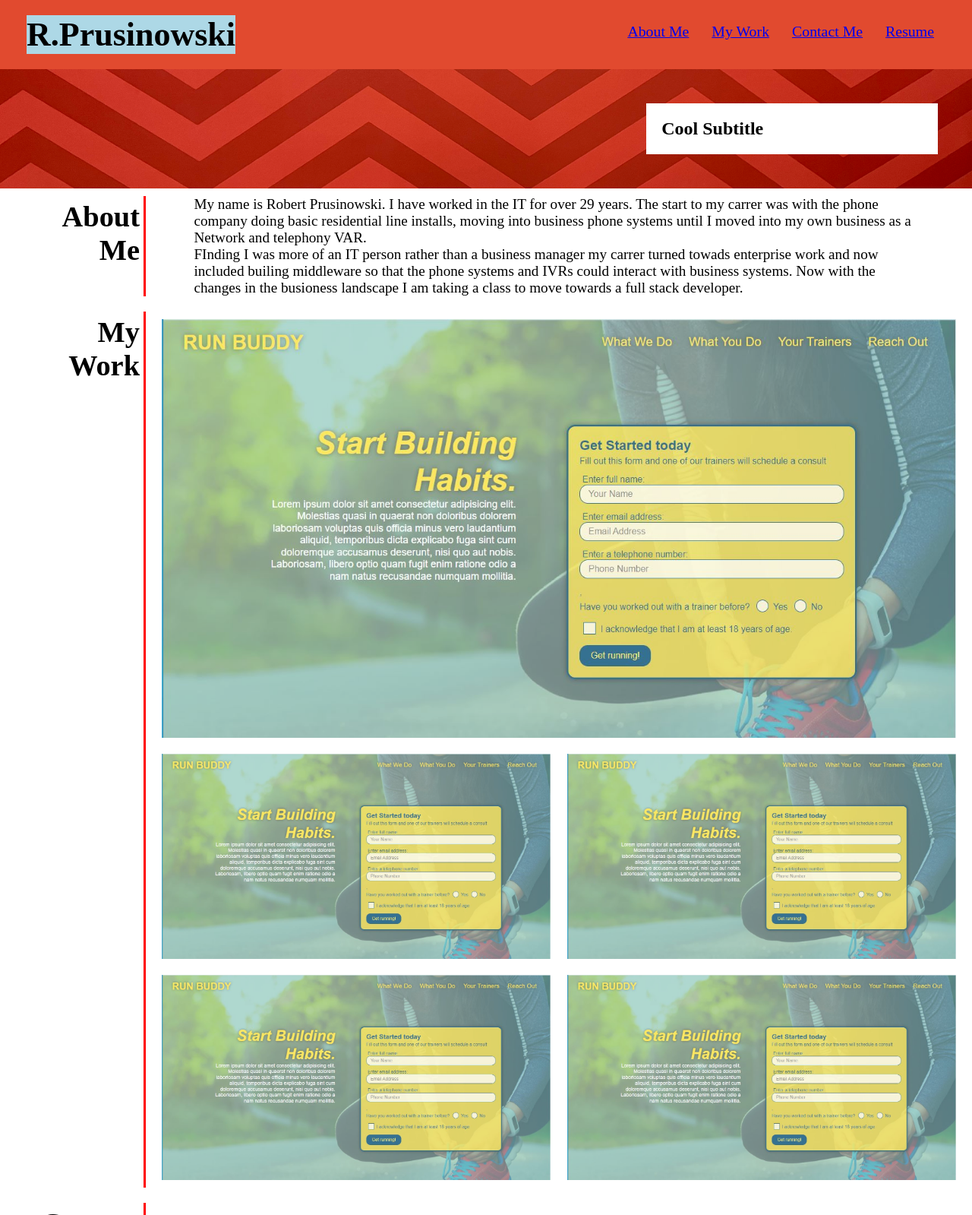
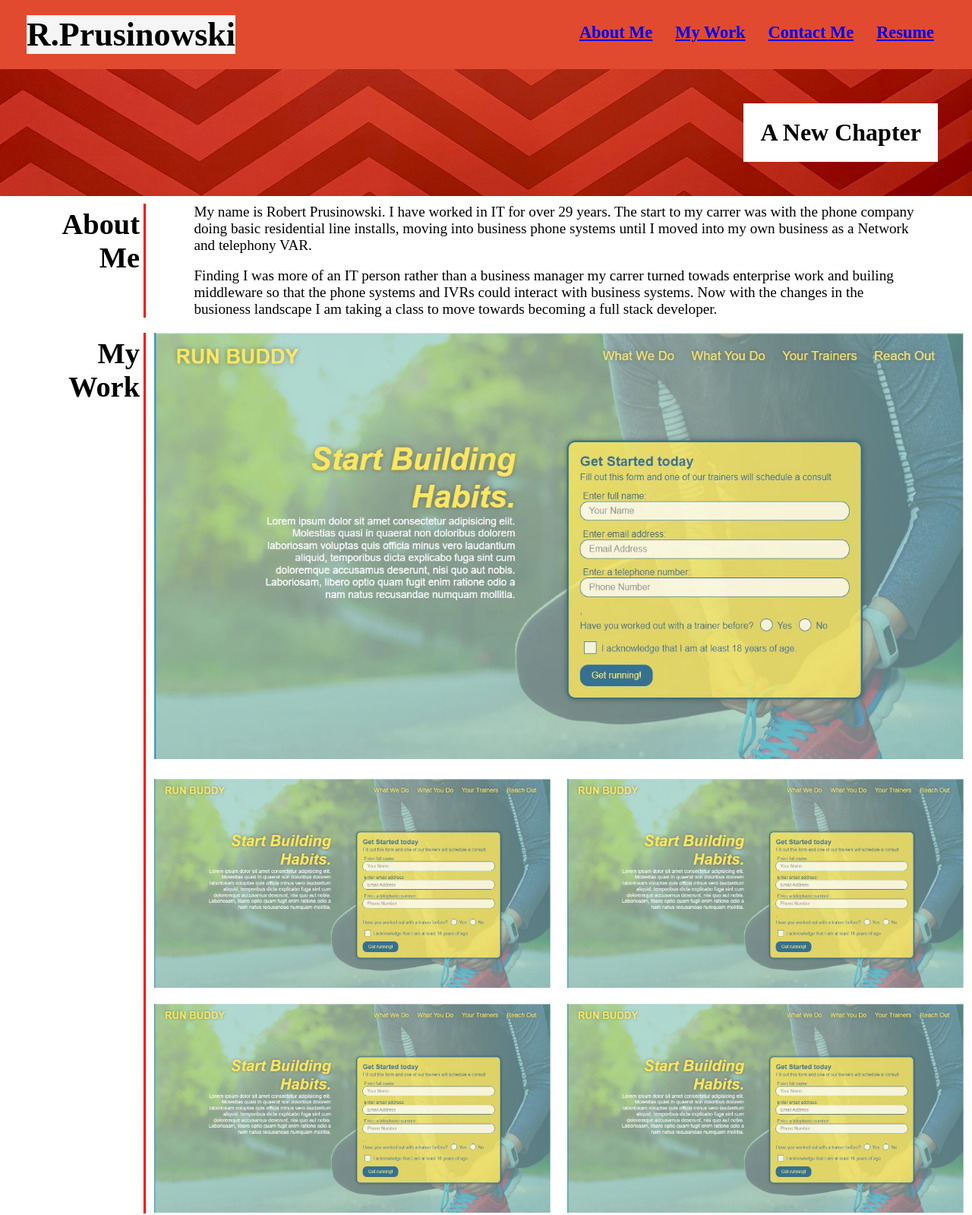
Before and after one commit to bobpruz/workportfolio, a plain HTML site: page index.html in a window 1280 px wide. Shown: the top 1599 px of the page at 76% size. Drawn offline with Linux system fonts and the light colour scheme.

Commit message:
updated content fixed grammer added css

```diff
--- a/assets/css/style.css
+++ b/assets/css/style.css
@@ -19,7 +19,7 @@ header {
     }
 
     header div {
-        background-color: lightblue;
+        background-color: whitesmoke;
     }
 
     header h1 {
@@ -43,8 +43,8 @@ header {
 
       header nav ul li a {
         padding: 10px 15px;
-        font-weight: lighter;
-        font-size: 1.55vw;
+        font-weight: bold;
+        font-size: 1.75vw;
       }
 
       /* Start Hero Banner */
@@ -61,8 +61,13 @@ header {
       .hero div {
         padding: 20px;
         background-color: white;
-        width: 30%;
+        width: 20%;
         margin: 3.5%;
+       }
+
+       .hero h2 {
+         font-size: 2.5vw;
+         text-align: center;
        }
 
        /* Start Main Content */
@@ -120,20 +125,17 @@ header {
        .work-grid {
          display: flex;
          flex-direction: column;
-         margin: 10px;
        }
 
        .work1 {
         display: flex;
-        flex-direction: column;
+        padding: 1%;
       }
 
        .work1 img {
-         display: flex;
+         flex: 1 0 0;
          opacity: 80%;
         max-width: 100%;
-        max-height: 100%;
-        padding: 1%;
        }
 
        .work1 img:hover {
@@ -147,17 +149,21 @@ header {
 
       .work-cards {
         display: flex;
+      }
+
+      .work-card a {
+        display: flex;
         max-width: 50%;
         padding: 1%;
       }
 
-      .work-card img {
+      .work-card a img {
         flex: 1 0 0;
         max-width: 100%;
         opacity: 80%;
       }
 
-      .work-card img:hover {
+      .work-card a img:hover {
         opacity: 100%;
       }
 
@@ -177,6 +183,7 @@ header {
 
        .contact-me nav {
          display: flex;
+         padding: 1%;
        }
 
        .contact-me nav ul {
@@ -188,6 +195,6 @@ header {
 
        .contact-me nav ul li a {
         padding: 10px 15px;
-        font-weight: lighter;
+        font-weight: bold;
         font-size: 1.55vw;
       }
--- a/index.html
+++ b/index.html
@@ -29,7 +29,7 @@
                     <a href="#contact-me">Contact Me</a>
                 </li>
                 <li>
-                    <a href="#Resume">Resume</a>
+                    <a href="./assets/documents/Resume.pdf" target="_blank">Resume</a>
                 </li>
             </ul>
         </nav>
@@ -38,7 +38,7 @@
     <Section class="hero">
         <!-- Hero/Subtitle -->
         <div>
-            <h2>Cool Subtitle</h2>
+            <h2>A New Chapter</h2>
         </div>
     </Section>
 
@@ -47,8 +47,9 @@
             <h3>About Me</h3>
         </div>
         <article>
-                <p>My name is Robert Prusinowski. I have worked in the IT for over 29 years. The start to my carrer was with the phone company doing basic residential line installs, moving into business phone systems until I moved into my own business as a Network and telephony VAR. </p>
-                <p>FInding I was more of an IT person rather than a business manager my carrer turned towads enterprise work and now included builing middleware so that the phone systems and IVRs could interact with business systems. Now with the changes in the busioness landscape I am taking a class to move towards a full stack developer.</p>
+                <p>My name is Robert Prusinowski. I have worked in IT for over 29 years. The start to my carrer was with the phone company doing basic residential line installs, moving into business phone systems until I moved into my own business as a Network and telephony VAR. </p>
+                <br>
+                <p>Finding I was more of an IT person rather than a business manager my carrer turned towads enterprise work and  builing middleware so that the phone systems and IVRs could interact with business systems. Now with the changes in the busioness landscape I am taking a class to move towards becoming a full stack developer.</p>
         </article>
     </section>
 
@@ -58,15 +59,23 @@
         </div>
         <div class="work-grid">
             <div class="work1">
-                <a href="http://www.google.com">
+                <a href="https://bobpruz.github.io/runbuddy/index.html">
                     <img src="./assets/images/work1.jpg" alt="Run Buddy Website Screenshot">
                 </a>
             </div>
             <div class="work-card">
-                <div class="work-cards"><img src="./assets/images/work1.jpg" alt="Run Buddy Website Screenshot"></div>
-                <div class="work-cards"><img src="./assets/images/work1.jpg" alt="Run Buddy Website Screenshot"></div>
-                <div class="work-cards"><img src="./assets/images/work1.jpg" alt="Run Buddy Website Screenshot"></div>
-                <div class="work-cards"><img src="./assets/images/work1.jpg" alt="Run Buddy Website Screenshot"></div>
+                <a href="https://bobpruz.github.io/runbuddy/index.html">
+                    <div class="work-cards"><img src="./assets/images/work1.jpg" alt="Run Buddy Website Screenshot"></div>
+                </a>
+                <a href="https://bobpruz.github.io/runbuddy/index.html">
+                    <div class="work-cards"><img src="./assets/images/work1.jpg" alt="Run Buddy Website Screenshot"></div>
+                </a>
+                <a href="https://bobpruz.github.io/runbuddy/index.html">
+                    <div class="work-cards"><img src="./assets/images/work1.jpg" alt="Run Buddy Website Screenshot"></div>
+                </a>
+                <a href="https://bobpruz.github.io/runbuddy/index.html">
+                    <div class="work-cards"><img src="./assets/images/work1.jpg" alt="Run Buddy Website Screenshot"></div>
+                </a>
             </div>
         </div>
     </section>
@@ -81,7 +90,6 @@
                 <li><a href="mailto:bobpruz@gmail.com">Roberts Email</a></li>
                 <li><a href="http://github.com/bobpruz">GitHub</a></li>
                 <li><a href="https://stackoverflow.com/users/18181340/bobpruz">Stack Overflow</a></li>
-                <li><a href="https://www.yelp.com/user_details?userid=Uu87aVoZaqDrC4sJyjdNAQ">Yelp</a></li>
             </ul>
         </nav>
     </section>
```
Also changed, not shown: 1 other file.
